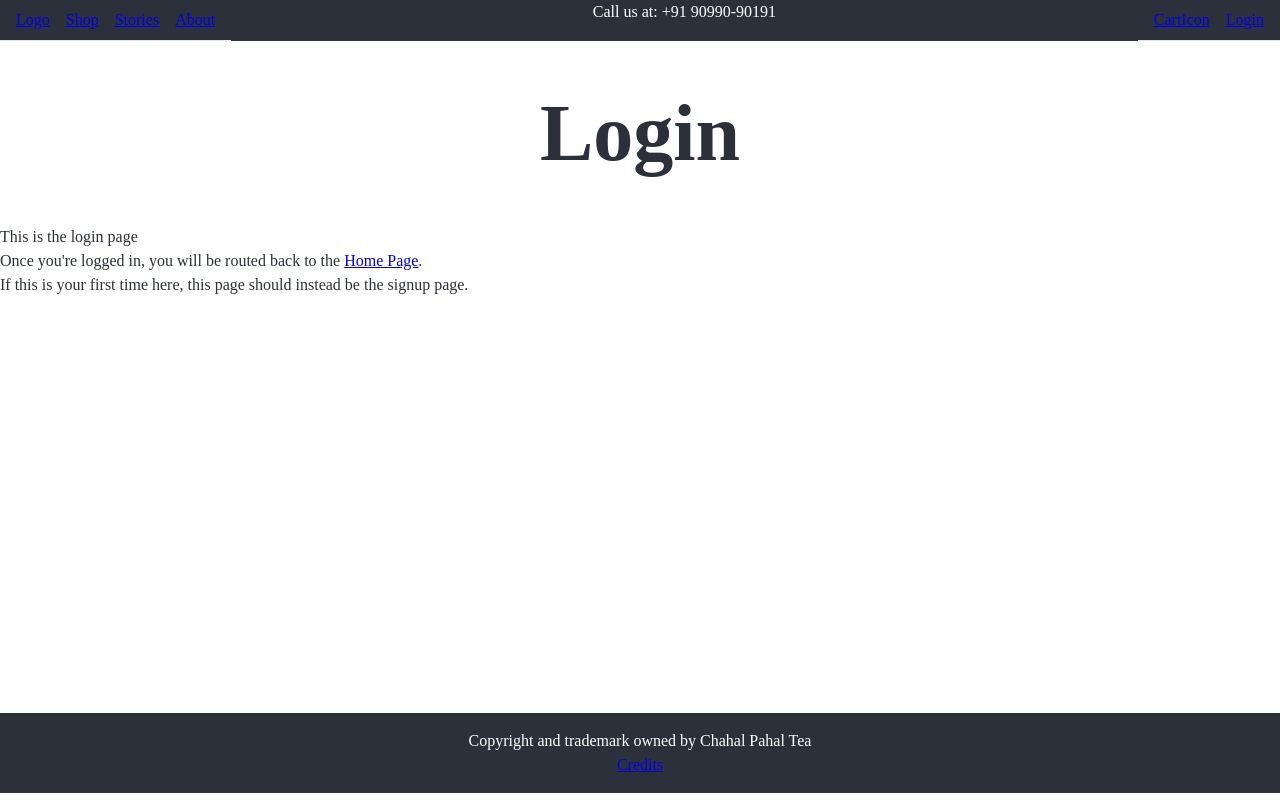
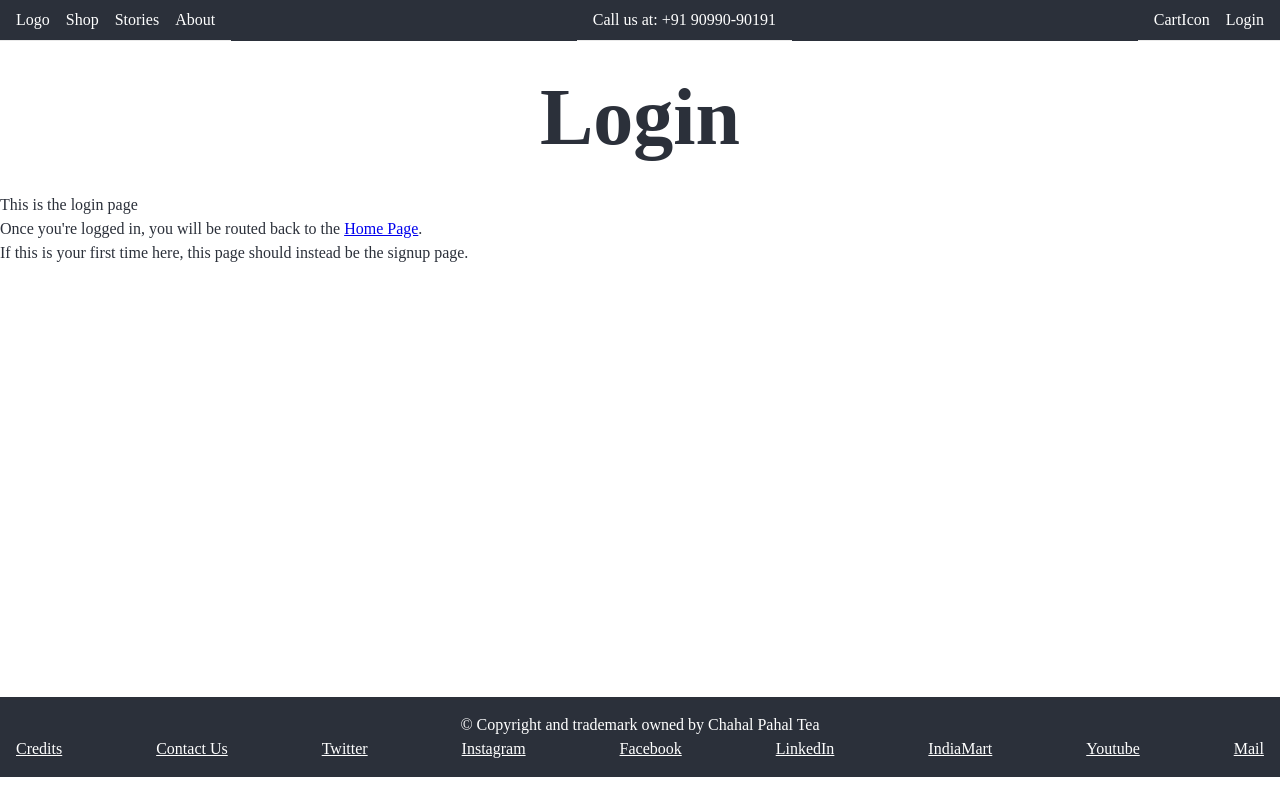
Before and after one commit to bharat-patodi/chahalPahalTea, a Next.js app: page /login in a window 1280 px wide. Built offline with nearby package versions, Linux system fonts and the light colour scheme.

Commit message:
More HomePage changes

```diff
--- a/components/Footer.tsx
+++ b/components/Footer.tsx
@@ -3,10 +3,34 @@ import Link from 'next/link';
 
 const Footer = () => (
   <footer className={styles.footer}>
-    Copyright and trademark owned by Chahal Pahal Tea
-    <nav>
+    © Copyright and trademark owned by Chahal Pahal Tea
+    <nav className={styles.footerNav}>
       <Link href="/credits">
         <a>Credits</a>
+      </Link>
+      <Link href="/contact">
+        <a>Contact Us</a>
+      </Link>
+      <Link href="/contact">
+        <a>Twitter</a>
+      </Link>
+      <Link href="https://www.instagram.com/chahal_pahal_tea/">
+        <a>Instagram</a>
+      </Link>
+      <Link href="https://www.facebook.com/chahalpahaltea/">
+        <a>Facebook</a>
+      </Link>
+      <Link href="https://www.linkedin.com/showcase/chahal-pahal-tea/">
+        <a>LinkedIn</a>
+      </Link>
+      <Link href="/contact">
+        <a>IndiaMart</a>
+      </Link>
+      <Link href="https://www.youtube.com/channel/UCK1caBDPLiFVNqhcvP6DUOA">
+        <a>Youtube</a>
+      </Link>
+      <Link href="#">
+        <a>Mail</a>
       </Link>
     </nav>
   </footer>
--- a/components/Header.tsx
+++ b/components/Header.tsx
@@ -1,9 +1,15 @@
-import styles from '../styles/Header.module.css';
-import Link from 'next/link';
+import styles from "../styles/Header.module.css";
+import Link from "next/link";
+
+const NavLinks = () => (
+  <>
+
+  </>
+);
 
 const Header = () => (
   <header className={styles.header}>
-    <nav>
+    <nav className={`${styles.headerNav} ${styles.navBar}`}>
       <ul>
         <li>
           <Link href="/">
@@ -26,7 +32,48 @@ const Header = () => (
           </Link>
         </li>
       </ul>
-      <p>Call us at: +91 90990-90191</p>
+      <ul>
+        <li>Call us at: +91 90990-90191</li>
+      </ul>
+      <ul>
+        <li>
+          <Link href="/cart">
+            <a>CartIcon</a>
+          </Link>
+        </li>
+        <li>
+          <Link href="/login">
+            <a>Login</a>
+          </Link>
+        </li>
+      </ul>
+    </nav>
+    <nav className={`${styles.headerNav} ${styles.navHamburger}`}>
+      <ul>
+        <li>
+          <Link href="/">
+            <a>Logo</a>
+          </Link>
+        </li>
+        <li>
+          <Link href="/shop">
+            <a>Shop</a>
+          </Link>
+        </li>
+        <li>
+          <Link href="/testimonials">
+            <a>Stories</a>
+          </Link>
+        </li>
+        <li>
+          <Link href="/about">
+            <a>About</a>
+          </Link>
+        </li>
+      </ul>
+      <ul>
+        <li>Call us at: +91 90990-90191</li>
+      </ul>
       <ul>
         <li>
           <Link href="/cart">
@@ -43,4 +90,6 @@ const Header = () => (
   </header>
 );
 
+
+
 export default Header;
--- a/styles/Footer.module.css
+++ b/styles/Footer.module.css
@@ -4,3 +4,21 @@
         background-color: var(--animesh-choice-black);
     color: white;
 }
+
+.footer a {
+    color: white;
+    /* text-decoration: none; */
+}
+
+.footer a:hover {
+    color: var(--lime-green);
+    /* text-decoration: none; */
+}
+
+.footerNav {
+    display: flex;
+    justify-content: space-between;
+
+    /* background-color: var(--animesh-choice-black);
+    color: white; */
+}
--- a/styles/Header.module.css
+++ b/styles/Header.module.css
@@ -1,11 +1,11 @@
-.header nav {
+.headerNav {
   display: flex;
   justify-content: space-between;
   background-color: var(--animesh-choice-black);
   color: white;
 }
 
-.header nav ul{
+.headerNav ul {
   align-items: center;
   border-bottom: 1px solid #eaeaea;
   flex-direction: row;
@@ -14,3 +14,53 @@
   padding: 0.5rem 1rem;
   gap: 1rem;
 }
+
+.header a {
+  color: white;
+  text-decoration: none;
+}
+
+.header a:hover {
+  color: var(--lime-green);
+}
+
+/* Add a hamburger to the website */
+.navHamburger {
+  /* display: none; */
+  position: fixed;
+  top: 1rem;
+  right: 1rem;
+  z-index: 10;
+  width: 2rem;
+  height: 2rem;
+  background-color: var(--animesh-choice-black);
+  border-radius: 50%;
+  cursor: pointer;
+  transition: all 0.3s ease-in-out;
+}
+
+.navBar {
+    display: none;
+}
+
+/* ---------------------------------------------------------------
+Media Queries
+--------------------------------------------------------------- */
+
+/* Small devices (tablets, 768px and up) */
+@media (min-width: 768px) {
+  .navHamburger {
+    display: none;
+  }
+  .navBar {
+      display: flex;
+  }
+}
+
+/* Medium devices (desktops, 992px and up) */
+@media (min-width: 992px) {
+}
+
+/* Large devices (large desktops, 1200px and up) */
+@media (min-width: 1200px) {
+}
--- a/styles/globals.css
+++ b/styles/globals.css
@@ -262,11 +262,17 @@ h1, h2, h3, h4, h5, h6 {
   font-family: var(--title-font);
   font-weight: 700;
   text-align: center;
+  margin: 1rem 0;
 }
 
 label,
 input {
   display: block;
+}
+
+br {
+  margin: 0;
+  line-height: 0;
 }
 
 /* ---------------------------------------------------------------
@@ -285,33 +291,3 @@ Modular Classes
 /* ---------------------------------------------------------------
 Project Specific Styles
 --------------------------------------------------------------- */
-
-
-
-/* ---------------------------------------------------------------
-Media Queries
---------------------------------------------------------------- */
-
-/* Small devices (tablets, 768px and up) */
-@media (min-width: 768px) {
-  .mainProduct {
-    justify-content: center;
-    flex-grow: 0;
-    align-items: center;
-  }
-}
-
-/* Medium devices (desktops, 992px and up) */
-@media (min-width: 992px) {
-
-.videoTestimonial iframe {
-  max-width: 560px;
-  max-height: 315px;
-  width: 560px;
-  height: 315px;
-}
-}
-
-/* Large devices (large desktops, 1200px and up) */
-@media (min-width: 1200px) {
-}
```
Also changed, not shown: pages/index.tsx (+13 -9 lines), styles/Home.module.css (+38 -5 lines). Lines whose indentation alone changed are shown as unchanged.
